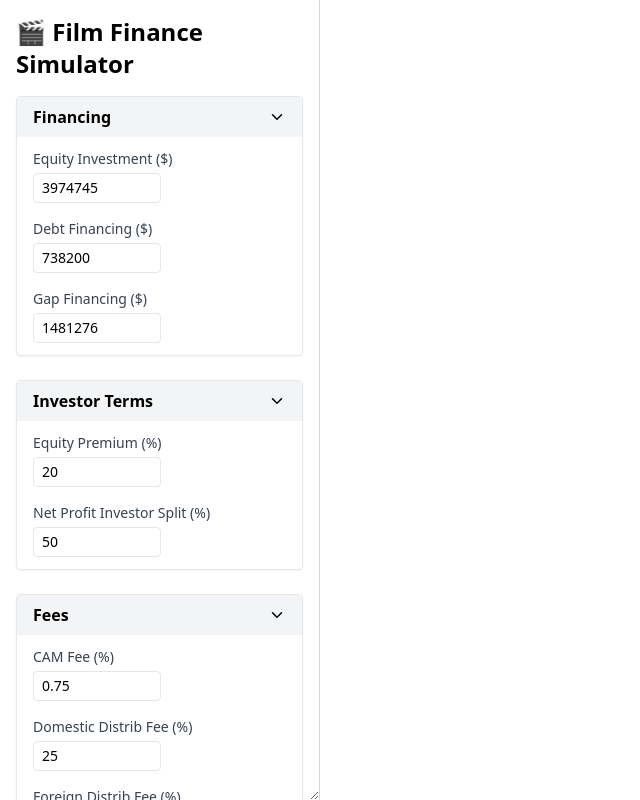
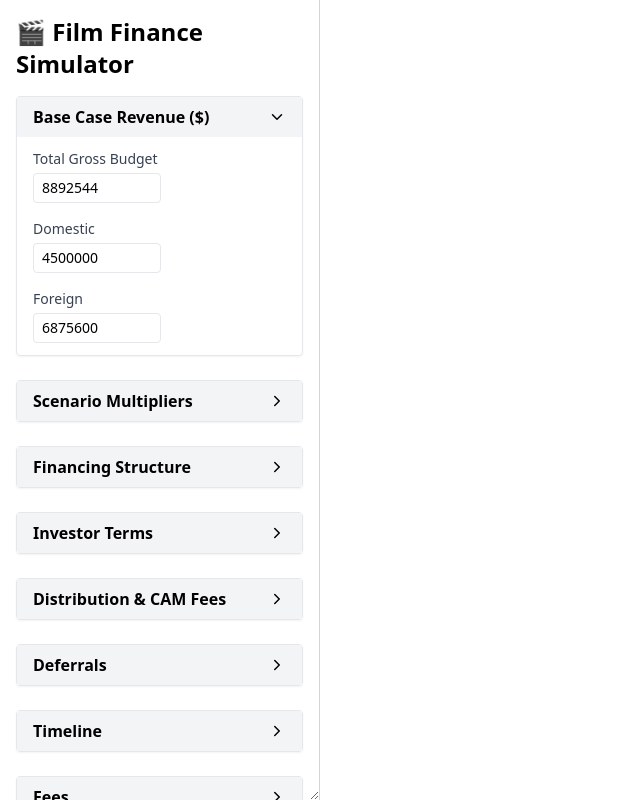
Before and after one commit to vishalsanfran/moviecruncher, a React (Vite) app in the folder greenlight/: page / in a window 1280 px wide. Shown: the whole page, without its empty margins (0-640 px from the left). Built offline with nearby package versions, Linux system fonts and the light colour scheme.

Commit message:
all_inputs

```diff
--- a/greenlight/src/components/ChartsPanel.tsx
+++ b/greenlight/src/components/ChartsPanel.tsx
@@ -43,7 +43,7 @@ export default function ChartsPanel({ data }: { data: ChartData }) {
         <div className="grid grid-cols-1 md:grid-cols-2 gap-8 overflow-y-auto pr-4 pb-8">
             {/* KPIs */}
             <div className="mb-8">
-                <h2 className="text-xl font-semibold mb-2">📌 Key Performance Indicators</h2>
+                <h2 className="text-xl font-semibold mb-2">📌 Key Performance Indicators (KPIs)</h2>
                 <div className="overflow-x-auto">
                     <table className="min-w-full table-auto border border-gray-300 text-sm">
                         <thead className="bg-gray-100">
@@ -101,7 +101,7 @@ export default function ChartsPanel({ data }: { data: ChartData }) {
 
             {/* Chart 2: Composition of Investor Returns */}
             <div>
-                <h2 className="text-xl font-semibold mb-2">💼 Composition of Investor Returns</h2>
+                <h2 className="text-xl font-semibold mb-2">💼 Composition of Investor Returns by Scenario</h2>
                 <BarChart width={500} height={300} data={
                     Object.entries(data.investor_composition).map(([scenario, values]) => ({
                         name: data.scenario_labels[scenario],
@@ -110,7 +110,13 @@ export default function ChartsPanel({ data }: { data: ChartData }) {
                     }))
                 }>
                     <XAxis dataKey="name" />
-                    <YAxis tickFormatter={(val) => `${(val / 1_000_000).toFixed(1)}M$`} />
+                    <YAxis tickFormatter={(val) => `${(val / 1_000_000).toFixed(1)}M$`} label={{
+                        value: 'Amount (USD)',
+                        angle: -90,
+                        position: 'insideLeft',
+                        offset: 10,
+                        style: { textAnchor: 'middle' },
+                    }} />
                     <Tooltip />
                     <Legend />
                     <Bar dataKey="Principal" stackId="a" fill="#3498db" />
@@ -120,7 +126,7 @@ export default function ChartsPanel({ data }: { data: ChartData }) {
 
             {/* Chart 3: Cash Flow */}
             <div className="md:col-span-2">
-                <h2 className="text-xl font-semibold mb-2">💰 Cash Flow (Base Case)</h2>
+                <h2 className="text-xl font-semibold mb-2">💰Base Case Cash Flow to Equity</h2>
                 <LineChart width={1000} height={300} data={data.cash_flows.years.map((y, i) => ({
                     year: y,
                     annual: data.cash_flows.annual[i],
@@ -128,7 +134,13 @@ export default function ChartsPanel({ data }: { data: ChartData }) {
                 }))}>
                     <CartesianGrid strokeDasharray="3 3" />
                     <XAxis dataKey="year" />
-                    <YAxis tickFormatter={(val) => `${(val / 1_000_000).toFixed(1)}M$`} />
+                    <YAxis tickFormatter={(val) => `${(val / 1_000_000).toFixed(1)}M$`} label={{
+                        value: 'Amount (USD)',
+                        angle: -90,
+                        position: 'insideLeft',
+                        offset: 10,
+                        style: { textAnchor: 'middle' },
+                    }} />
                     <Tooltip />
                     <Legend />
                     <Line type="monotone" dataKey="annual" stroke="#8884d8" />
--- a/greenlight/src/components/InputPanel.tsx
+++ b/greenlight/src/components/InputPanel.tsx
@@ -11,6 +11,18 @@ interface Props {
 }
 
 const inputMeta: Record<string, { label: string; placeholder?: string }> = {
+    // Budget
+    totalGrossBudget: { label: "Total Gross Budget" },
+
+    // Base Case Revenue
+    baseCaseDomesticRevenue: { label: "Domestic" },
+    baseCaseForeignRevenue: { label: "Foreign" },
+
+    // Scenario Multipliers
+    bestCaseMultiplier: { label: "Best Case (x)" },
+    worstCaseMultiplier: { label: "Worst Case (x)" },
+
+    // Waterfall Terms (existing + new)
     equityInvestment: { label: "Equity Investment ($)" },
     debtFinancing: { label: "Debt Financing ($)" },
     gapFinancing: { label: "Gap Financing ($)" },
@@ -18,13 +30,52 @@ const inputMeta: Record<string, { label: string; placeholder?: string }> = {
     netProfitSplitPercent: { label: "Net Profit Investor Split (%)" },
     camFeePercent: { label: "CAM Fee (%)" },
     distributionFeeDomesticPercent: { label: "Domestic Distrib Fee (%)" },
-    distributionFeeForeignPercent: { label: "Foreign Distrib Fee (%)" }
+    distributionFeeForeignPercent: { label: "Foreign Distrib Fee (%)" },
+    camSetupFee: { label: "CAM Setup Fee ($)" },
+    talentDeferrals: { label: "Talent Deferrals ($)" },
+    otherDeferrals: { label: "Other Deferrals ($)" },
+
+    // Timeline
+    projectionYears: { label: "Projection Years" },
+    taxCreditInflowYear: { label: "Tax Credit Inflow Year" },
+    gapFinancingPremiumPercent: { label: "Gap Financing Premium (%)" },
 };
 
 const inputGroups: Record<string, string[]> = {
-    "Financing": ["equityInvestment", "debtFinancing", "gapFinancing"],
-    "Investor Terms": ["equityPremiumPercent", "netProfitSplitPercent"],
-    "Fees": ["camFeePercent", "distributionFeeDomesticPercent", "distributionFeeForeignPercent"]
+    "Base Case Revenue ($)": ["totalGrossBudget", "baseCaseDomesticRevenue", "baseCaseForeignRevenue"],
+
+    "Scenario Multipliers": ["bestCaseMultiplier", "worstCaseMultiplier"],
+
+    "Financing Structure": [
+        "equityInvestment",
+        "debtFinancing",
+        "gapFinancing"
+    ],
+
+    "Investor Terms": [
+        "equityPremiumPercent",
+        "netProfitSplitPercent"
+    ],
+
+    "Distribution & CAM Fees": [
+        "camFeePercent",
+        "distributionFeeDomesticPercent",
+        "distributionFeeForeignPercent",
+        "camSetupFee"
+    ],
+
+    "Deferrals": [
+        "talentDeferrals",
+        "otherDeferrals"
+    ],
+
+    "Timeline": [
+        "projectionYears",
+        "taxCreditInflowYear"
+    ],
+    "Fees": [
+        "gapFinancingPremiumPercent",
+    ],
 };
 
 export default function InputPanel({
@@ -33,9 +84,10 @@ export default function InputPanel({
                                        runModel,
                                        loading,
                                    }: Props) {
-    const [openGroups, setOpenGroups] = useState<Record<string, boolean>>(
-        Object.fromEntries(Object.keys(inputGroups).map((g) => [g, true]))
-    );
+    const [openGroups, setOpenGroups] = useState<Record<string, boolean>>(() => {
+        const entries = Object.entries(inputGroups);
+        return Object.fromEntries(entries.map(([groupLabel], idx) => [groupLabel, idx === 0]));
+    });
 
     const toggleGroup = (groupLabel: string) => {
         setOpenGroups((prev) => ({ ...prev, [groupLabel]: !prev[groupLabel] }));
--- a/greenlight/src/hooks/useFinanceModel.ts
+++ b/greenlight/src/hooks/useFinanceModel.ts
@@ -13,14 +13,44 @@ interface UseFinanceModelResult {
 
 export const useFinanceModel = (): UseFinanceModelResult => {
     const [inputs, setInputs] = useState<Inputs>({
+        // Budget
+        totalGrossBudget: 8892544,
+
+        // Base Case Revenue
+        baseCaseDomesticRevenue: 4500000,
+        baseCaseForeignRevenue: 6875600,
+
+        // Scenario Multipliers
+        bestCaseMultiplier: 1.3,
+        worstCaseMultiplier: 0.7,
+
+        // Financing
         equityInvestment: 3974745,
         debtFinancing: 738200,
         gapFinancing: 1481276,
+
+        // Investor Terms
         equityPremiumPercent: 20,
         netProfitSplitPercent: 50,
+
+        // Fees
         camFeePercent: 0.75,
         distributionFeeDomesticPercent: 25,
-        distributionFeeForeignPercent: 25
+        distributionFeeForeignPercent: 25,
+        camSetupFee: 3000,
+
+        // Deferrals
+        talentDeferrals: 500000,
+        otherDeferrals: 55250,
+
+        // Timeline
+        projectionYears: 4,
+        taxCreditInflowYear: 1,
+
+        saCommissionDomesticPercent: 7.5,
+        saCommissionForeignPercent: 12.0,
+        saCommissionForeignDeferralPercent: 30.0,
+        gapFinancingPremiumPercent: 10,
     });
     const [result, setResult] = useState<any>(null);
     const [loading, setLoading] = useState(false);
@@ -33,41 +63,43 @@ export const useFinanceModel = (): UseFinanceModelResult => {
         try {
             const payload = {
                 title: "Demo Project",
-                budget: { total_gross_budget: 8892544 },
+                budget: {
+                    total_gross_budget: inputs.totalGrossBudget,
+                },
                 financing: {
                     Equity_Investment: inputs.equityInvestment,
                     Debt_Financing: inputs.debtFinancing,
                     Gap_Financing: inputs.gapFinancing,
                 },
                 base_case_revenue: {
-                    Domestic: 4500000,
-                    Foreign: 6875600,
+                    Domestic: inputs.baseCaseDomesticRevenue,
+                    Foreign: inputs.baseCaseForeignRevenue,
                 },
                 scenario_multipliers: {
-                    Best_Case: 1.3,
-                    Worst_Case: 0.7,
+                    Best_Case: inputs.bestCaseMultiplier,
+                    Worst_Case: inputs.worstCaseMultiplier,
                 },
                 waterfall_terms: {
                     Equity_Premium_Percent: inputs.equityPremiumPercent / 100,
                     Net_Profit_Split_To_Investors: inputs.netProfitSplitPercent / 100,
-                    CAM_Setup_Fee: 3000,
+                    CAM_Setup_Fee: inputs.camSetupFee,
                     CAM_Fee_Percent: inputs.camFeePercent / 100,
                     Distribution_Fee_Domestic_Percent: inputs.distributionFeeDomesticPercent / 100,
                     Distribution_Fee_Foreign_Percent: inputs.distributionFeeForeignPercent / 100,
-                    sa_commission_domestic_percent: 0.075,
-                    sa_commission_foreign_percent: 0.12,
-                    sa_commission_foreign_deferral_percent: 0.3,
-                    Gap_Financing_Premium_Percent: 0.1,
-                    Talent_Deferrals: 500000,
-                    Other_Deferrals: 55250,
+                    sa_commission_domestic_percent: inputs.saCommissionDomesticPercent / 100,
+                    sa_commission_foreign_percent: inputs.saCommissionForeignPercent / 100,
+                    sa_commission_foreign_deferral_percent: inputs.saCommissionForeignDeferralPercent / 100,
+                    Gap_Financing_Premium_Percent: inputs.gapFinancingPremiumPercent / 100,
+                    Talent_Deferrals: inputs.talentDeferrals,
+                    Other_Deferrals: inputs.otherDeferrals,
                 },
                 timeline: {
-                    projection_years: 4,
-                    revenue_recognition_schedule: [0.6, 0.3, 0.1],
-                    tax_credit_inflow_year: 1,
+                    projection_years: inputs.projectionYears,
+                    revenue_recognition_schedule: [0.6, 0.3, 0.1], // keep hardcoded or make input if desired
+                    tax_credit_inflow_year: inputs.taxCreditInflowYear,
                 },
             };
-            console.log("Payload being sent to backend:", payload);
+            // console.log("Payload being sent to backend:", payload);
             const response = await axios.post(
                 `${import.meta.env.VITE_API_BASE_URL}/models`,
                 payload,
```
Also changed, not shown: greenlight/src/types.ts (+27 -0 lines).
